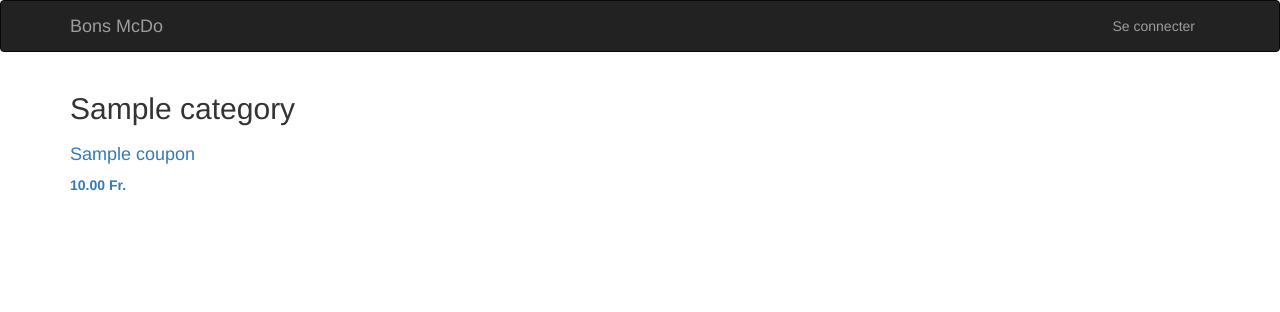
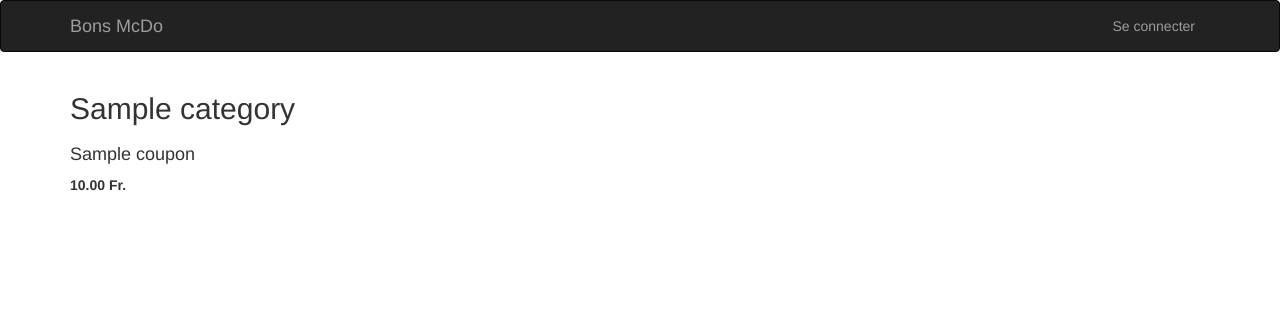
Before and after one commit to simonbru/coupons, a Django app: page /coupons/ in a window 1280 px wide. Shown: the top 312 px of the page. Run offline with Django 3.2, Linux system fonts and the light colour scheme; tables that the repository leaves empty hold one stand-in row (values such as "Sample post"); some libraries are stand-ins or nearby versions.

Commit message:
Improve styles

```diff
--- a/coupons/static/coupons/styles/app.css
+++ b/coupons/static/coupons/styles/app.css
@@ -6,3 +6,12 @@
 .barcode-image {
     width: 100%;
 }
+
+
+.coupon-link {
+    color: #333;
+}
+
+.coupon-card {
+    margin-bottom: 30px;
+}
--- a/coupons/templates/coupons/coupon_list.html
+++ b/coupons/templates/coupons/coupon_list.html
@@ -6,8 +6,8 @@
 
     <div class="row">
       {% for coupon in category.coupons.all %}
-        <a href="{% url 'coupon_detail' coupon.pk %}">
-          <div class="col-sm-4">
+        <a href="{% url 'coupon_detail' coupon.pk %}" class="coupon-link">
+          <div class="col-md-4 col-sm-6 coupon-card">
             <h4>{{ coupon.title }} </h4>
             <strong>{{ coupon.price }} Fr.</strong>
           </div>
```
